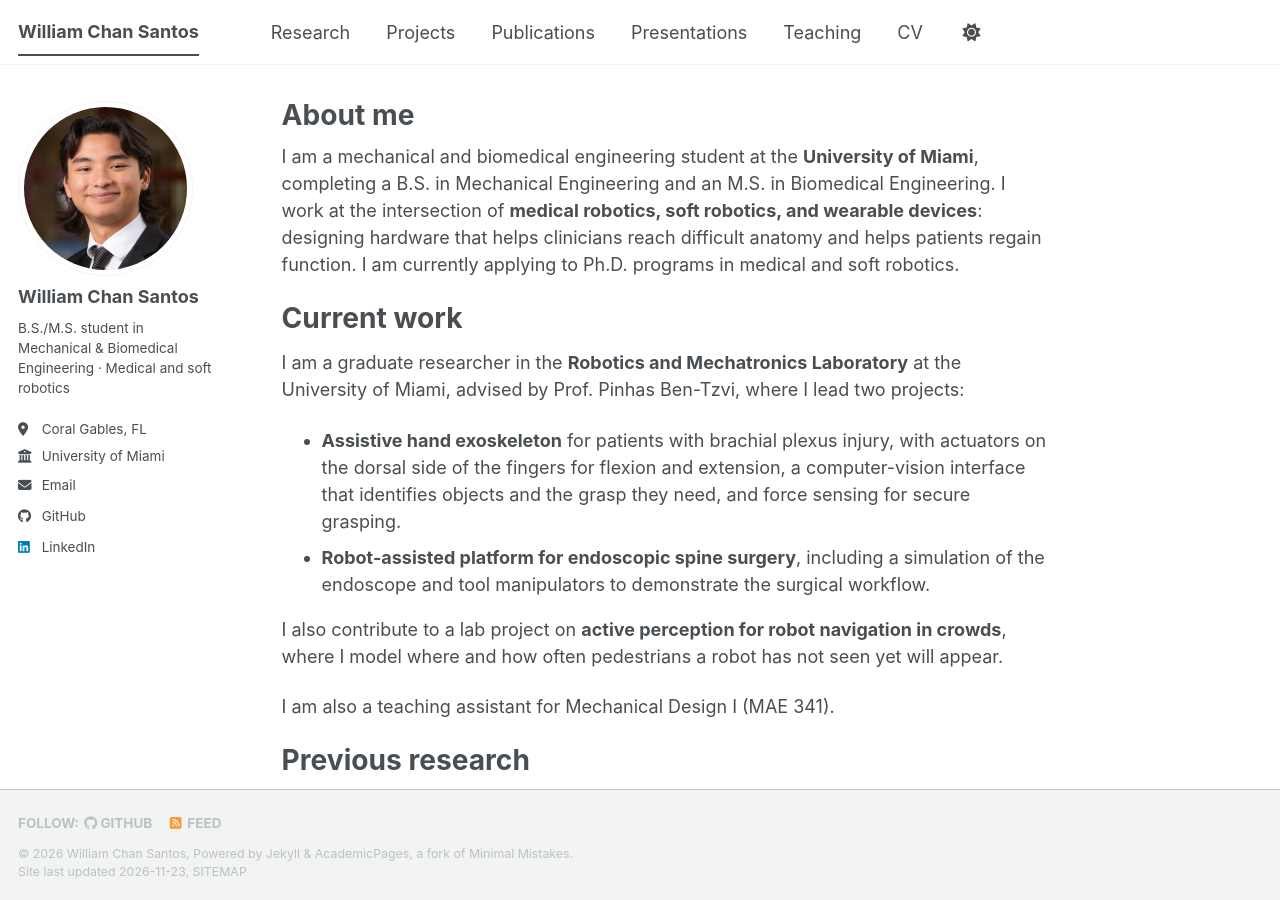
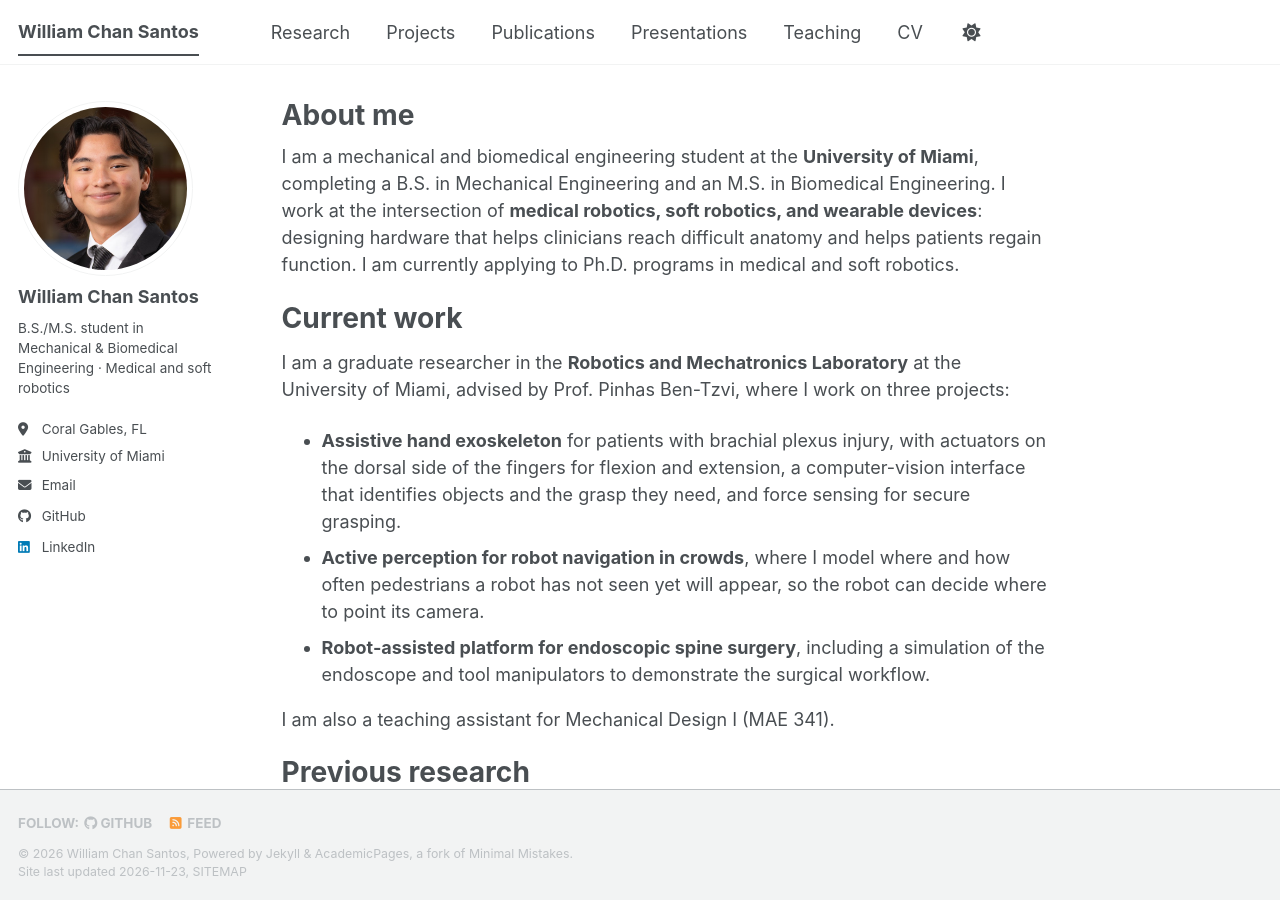
Before and after one commit to williamchansantos/williamchansantos.github.io, a Jekyll site: the page built from _pages/about.md, in a window 1280 px wide and 900 px high. Built offline with Jekyll 4.4.1, drawn with Linux system fonts in a browser that asks for light colours; a style sheet for code colours, icons or effects is not loaded.

Commit message:
List crowd navigation project under current work on homepage

```diff
--- a/_pages/about.md
+++ b/_pages/about.md
@@ -11,12 +11,11 @@ I am a mechanical and biomedical engineering student at the **University of Miam
 
 Current work
 ======
-I am a graduate researcher in the **Robotics and Mechatronics Laboratory** at the University of Miami, advised by Prof. Pinhas Ben-Tzvi, where I lead two projects:
+I am a graduate researcher in the **Robotics and Mechatronics Laboratory** at the University of Miami, advised by Prof. Pinhas Ben-Tzvi, where I work on three projects:
 
 * **Assistive hand exoskeleton** for patients with brachial plexus injury, with actuators on the dorsal side of the fingers for flexion and extension, a computer-vision interface that identifies objects and the grasp they need, and force sensing for secure grasping.
+* **Active perception for robot navigation in crowds**, where I model where and how often pedestrians a robot has not seen yet will appear, so the robot can decide where to point its camera.
 * **Robot-assisted platform for endoscopic spine surgery**, including a simulation of the endoscope and tool manipulators to demonstrate the surgical workflow.
-
-I also contribute to a lab project on **active perception for robot navigation in crowds**, where I model where and how often pedestrians a robot has not seen yet will appear.
 
 I am also a teaching assistant for Mechanical Design I (MAE 341).
 
```
